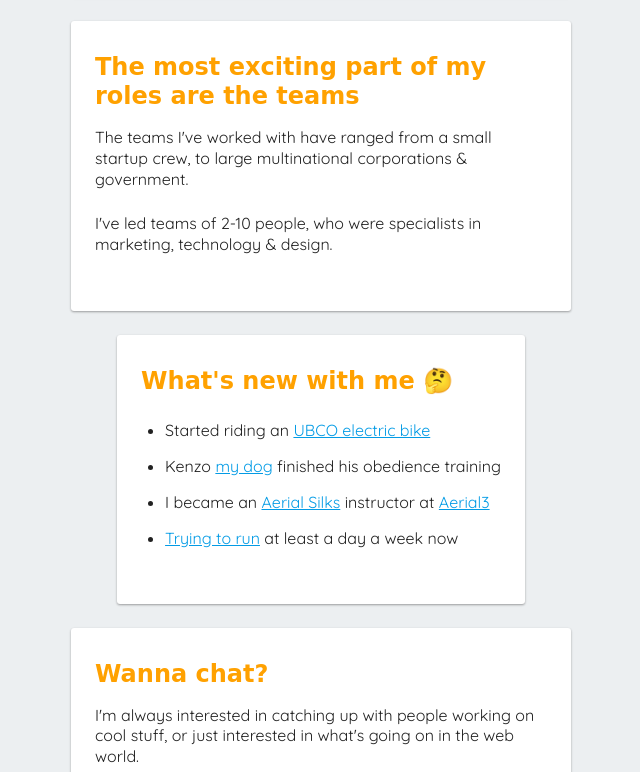
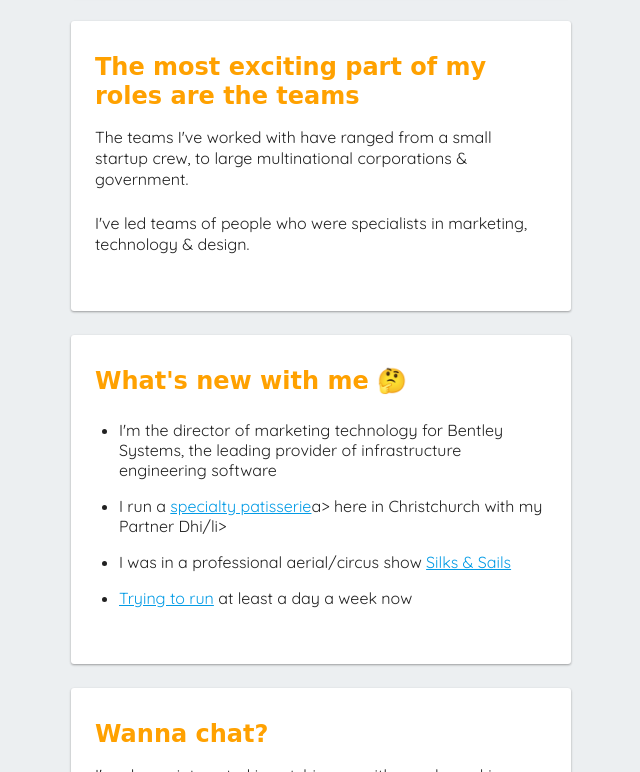
Before and after one commit to sam-law/samlaw.co.nz, a plain HTML site: page index.html in a window 1280 px wide. Shown: the part 575-1347 px from the top of the page, without its empty margins (319-959 px from the left). Drawn offline with Linux system fonts and the light colour scheme; a web font is replaced by a local one.

Commit message:
Update index.html

```diff
--- a/index.html
+++ b/index.html
@@ -39,15 +39,15 @@
   <div class="card">
     <h2>The most exciting part of my roles are the teams</h2>
     <p>The teams I've worked with have ranged from a small startup crew, to large multinational corporations & government.</p>
-    <p>I've led teams of 2-10 people, who were specialists in marketing, technology & design.</p>
+    <p>I've led teams of people who were specialists in marketing, technology & design.</p>
   </div>
   <div class="card">
     <h2>What's new with me 🤔</h2>
     <p>
       <ul>
-        <li>Started riding an <a href="https://ubco.co.nz/pages/2x2-se">UBCO electric bike</a></li>
-        <li>Kenzo <a href="https://www.instagram.com/p/CsKHoKkSJAL/">my dog</a> finished his obedience training</li>
-        <li>I became an <a href="https://www.instagram.com/p/CpvEuQNvVCk/">Aerial Silks</a> instructor at <a href="https://www.aerial3.co.nz/">Aerial3</a></li>
+        <li>I'm the director of marketing technology for Bentley Systems, the leading provider of infrastructure engineering software</li>
+        <li>I run a <a href="https://dhiferrari.co.nz/">specialty patisserie</a>a> here in Christchurch with my Partner Dhi/li>
+        <li>I was in a professional aerial/circus show <a href="https://www.instagram.com/p/C5wxqlvSHdy/">Silks & Sails</a></li>
         <li><a href="https://www.strava.com/athletes/84672520">Trying to run</a> at least a day a week now</li>
       </ul>
     </p>
```
